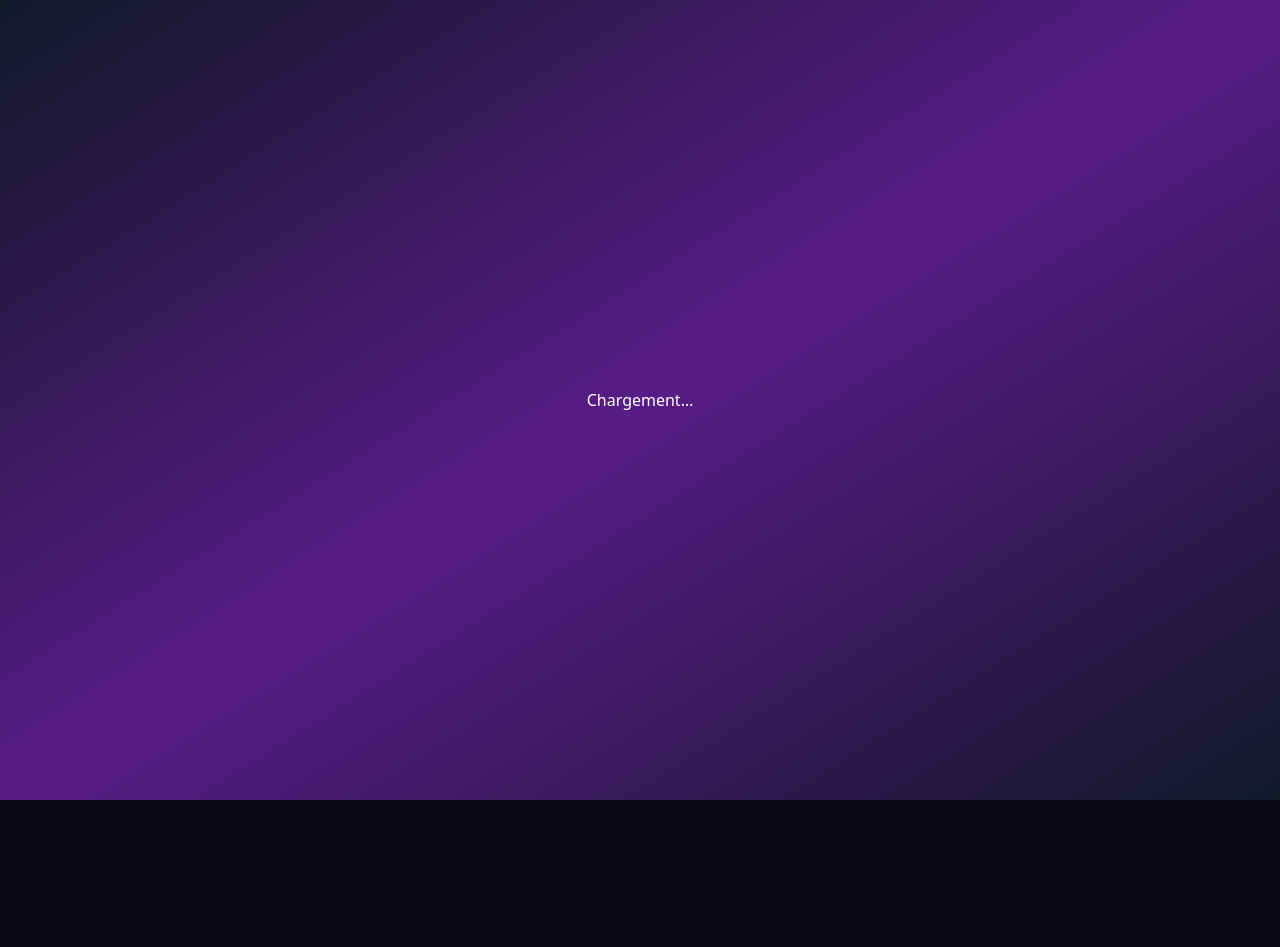
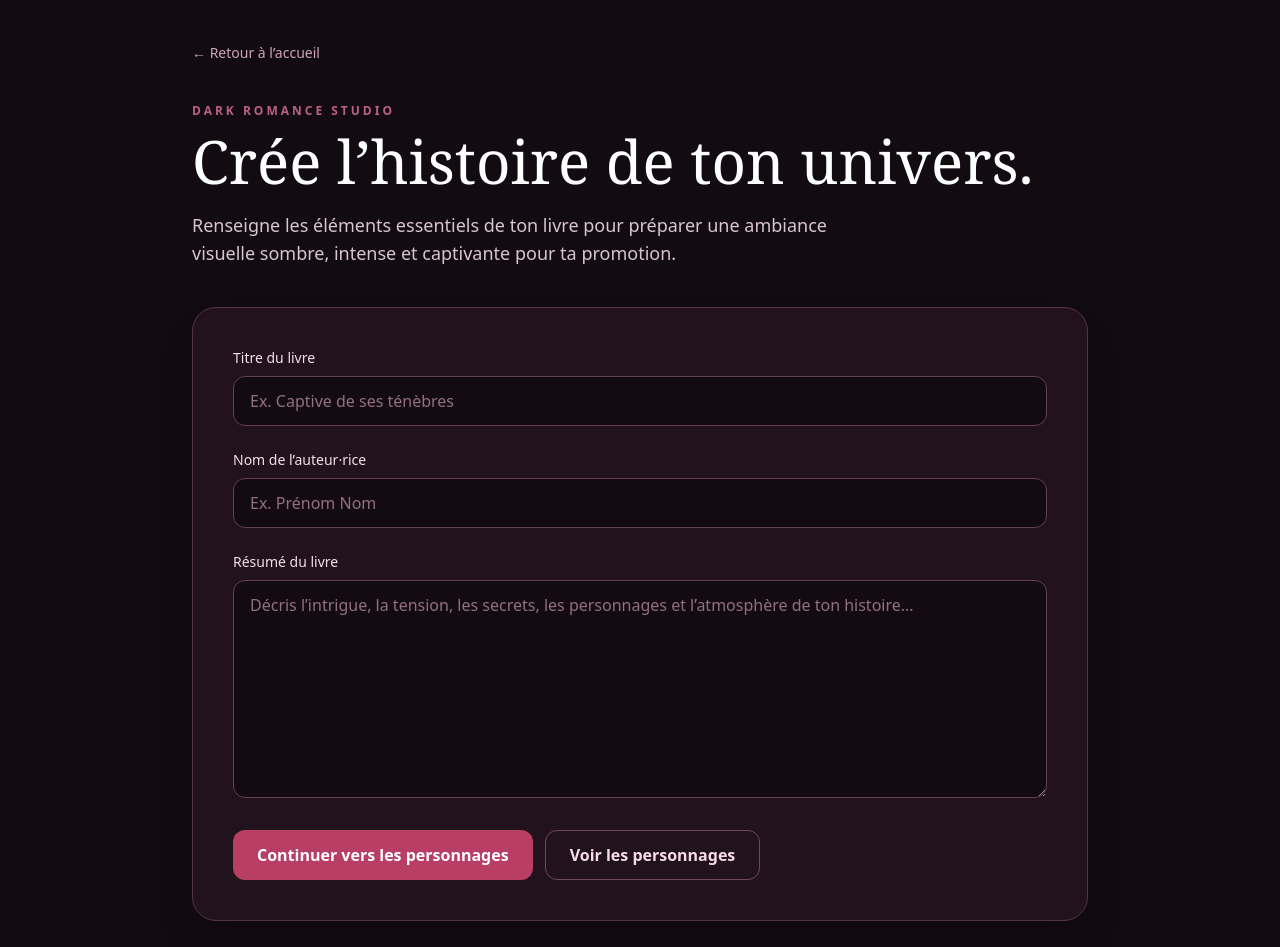
Before and after one commit to picxsee/dark-romance-promo, a Next.js app: page /generate in a window 1280 px wide. Before the commit this address had no page. Shown: the top 947 px of the page. Before the commit the page ends 800 px from the top, so only its background shows below. Built offline with nearby package versions, Linux system fonts and the light colour scheme.

Commit message:
Update page.tsx
Fix story page build

```diff
--- a/app/generate/page.tsx
+++ b/app/generate/page.tsx
@@ -1,252 +1,102 @@
 "use client";
 
-import { useState, useEffect } from "react";
-import { useSearchParams, useRouter } from "next/navigation";
+import { useState } from "react";
 import Link from "next/link";
 
-type Project = {
-  id: string;
-  title: string;
-  summary: string;
-  genre: string;
-  vibe: string;
-  instructions: string;
-  characters: Character[];
-  posters: Poster[];
-  videos: Video[];
-  currentStep: "summary" | "characters" | "poster" | "video";
-  createdAt: number;
-  updatedAt: number;
-};
-
-type Character = {
-  id: string;
-  name: string;
-  description?: string;
-  imageUrl?: string;
-  role?: "hero" | "heroine" | "villain" | "side";
-};
-
-type Poster = {
-  id: string;
-  characterIds: string[];
-  description: string;
-  imageUrl: string;
-  createdAt: number;
-};
-
-type Video = {
-  id: string;
-  characterId: string;
-  prompt: string;
-  videoUrl?: string;
-  createdAt: number;
-};
-
-const STORAGE_KEY = "dark_romance_projects_v1";
-
-function loadProjects(): Project[] {
-  if (typeof window === "undefined") return [];
-  const raw = localStorage.getItem(STORAGE_KEY);
-  if (!raw) return [];
-  try {
-    return JSON.parse(raw) as Project[];
-  } catch {
-    return [];
-  }
-}
-
-function saveProjects(projects: Project[]) {
-  if (typeof window === "undefined") return;
-  localStorage.setItem(STORAGE_KEY, JSON.stringify(projects));
-}
-
-function updateProject(projects: Project[], updated: Project): Project[] {
-  const idx = projects.findIndex((p) => p.id === updated.id);
-  if (idx === -1) return [updated, ...projects];
-  const copy = [...projects];
-  copy[idx] = { ...updated, updatedAt: Date.now() };
-  return copy;
-}
-
 export default function GeneratePage() {
-  const searchParams = useSearchParams();
-  const router = useRouter();
-
-  const projectId = searchParams.get("projectId");
-
-  const [project, setProject] = useState<Project | null>(null);
-  const [loading, setLoading] = useState(true);
-
   const [title, setTitle] = useState("");
   const [summary, setSummary] = useState("");
-  const [genre, setGenre] = useState("");
-  const [vibe, setVibe] = useState("");
-  const [instructions, setInstructions] = useState("");
-
-  useEffect(() => {
-    const list = loadProjects();
-    let p: Project | undefined;
-    if (projectId) {
-      p = list.find((x) => x.id === projectId);
-    } else {
-      // s’il n’y a pas de projectId, on prend le dernier projet
-      p = list[0];
-    }
-
-    if (!p) {
-      // aucun projet : on crée un projet vide et on redirige
-      const newP: Project = {
-        id: crypto.randomUUID(),
-        title: "",
-        summary: "",
-        genre: "",
-        vibe: "",
-        instructions: "",
-        characters: [],
-        posters: [],
-        videos: [],
-        currentStep: "summary",
-        createdAt: Date.now(),
-        updatedAt: Date.now(),
-      };
-      const updated = updateProject(list, newP);
-      saveProjects(updated);
-      router.replace(`/generate?projectId=${newP.id}`);
-      return;
-    }
-
-    setProject(p);
-    setTitle(p.title);
-    setSummary(p.summary);
-    setGenre(p.genre);
-    setVibe(p.vibe);
-    setInstructions(p.instructions);
-    setLoading(false);
-  }, [projectId, router]);
-
-  const saveHistory = () => {
-    if (!project) return;
-    const updated: Project = {
-      ...project,
-      title,
-      summary,
-      genre,
-      vibe,
-      instructions,
-      currentStep: "summary",
-    };
-    const list = loadProjects();
-    const newList = updateProject(list, updated);
-    saveProjects(newList);
-    setProject(updated);
-  };
-
-  useEffect(() => {
-    if (!project) return;
-    const timeout = setTimeout(() => {
-      saveHistory();
-    }, 800);
-    return () => clearTimeout(timeout);
-    // eslint-disable-next-line react-hooks/exhaustive-deps
-  }, [title, summary, genre, vibe, instructions]);
-
-  const goToCharacters = () => {
-    if (!project) return;
-    router.push(`/characters?projectId=${project.id}`);
-  };
-
-  if (loading || !project) {
-    return (
-      <div className="min-h-screen bg-gradient-to-br from-gray-900 via-purple-900 to-gray-900 text-white flex items-center justify-center">
-        <p>Chargement…</p>
-      </div>
-    );
-  }
+  const [author, setAuthor] = useState("");
 
   return (
-    <div className="min-h-screen bg-gradient-to-br from-gray-900 via-purple-900 to-gray-900 text-white">
-      <div className="max-w-3xl mx-auto px-6 py-10">
-        <div className="flex items-center justify-between mb-6">
-          <h1 className="text-3xl font-bold">Histoire</h1>
-          <Link
-            href="/"
-            className="text-sm text-gray-300 hover:text-white underline"
-          >
-            ← Accueil
-          </Link>
-        </div>
+    <main className="min-h-screen bg-[#120b12] px-5 py-10 text-[#f8edf3] md:px-10">
+      <div className="mx-auto max-w-4xl">
+        <Link
+          href="/"
+          className="mb-10 inline-flex items-center gap-2 text-sm text-[#cfa5b9] transition hover:text-white"
+        >
+          ← Retour à l’accueil
+        </Link>
 
-        <div className="mb-6 text-xs text-gray-400">
-          Projet: {project.title || "Sans titre"} • Enregistré automatiquement
-        </div>
+        <header className="mb-10">
+          <p className="mb-3 text-xs font-semibold uppercase tracking-[0.25em] text-[#bc617f]">
+            Dark Romance Studio
+          </p>
 
-        <div className="space-y-4">
-          <div>
-            <label className="block text-sm mb-1">Titre du livre</label>
-            <input
-              value={title}
-              onChange={(e) => setTitle(e.target.value)}
-              className="w-full rounded bg-gray-800 border border-gray-700 px-3 py-2 text-white"
-              placeholder="Ex: Les Ombres du Désir"
-            />
-          </div>
+          <h1 className="font-serif text-4xl text-white md:text-6xl">
+            Crée l’histoire de ton univers.
+          </h1>
 
-          <div>
-            <label className="block text-sm mb-1">Résumé</label>
-            <textarea
-              value={summary}
-              onChange={(e) => setSummary(e.target.value)}
-              rows={5}
-              className="w-full rounded bg-gray-800 border border-gray-700 px-3 py-2 text-white"
-              placeholder="Décris ton histoire en quelques phrases…"
-            />
-          </div>
+          <p className="mt-5 max-w-2xl text-base leading-7 text-[#d9c5cf] md:text-lg">
+            Renseigne les éléments essentiels de ton livre pour préparer une
+            ambiance visuelle sombre, intense et captivante pour ta promotion.
+          </p>
+        </header>
 
-          <div className="grid grid-cols-2 gap-4">
-            <div>
-              <label className="block text-sm mb-1">Genre</label>
+        <section className="rounded-3xl border border-[#553243] bg-[#21121d] p-6 shadow-2xl shadow-black/20 md:p-10">
+          <div className="grid gap-6">
+            <label className="grid gap-2">
+              <span className="text-sm font-medium text-[#f5dfe8]">
+                Titre du livre
+              </span>
               <input
-                value={genre}
-                onChange={(e) => setGenre(e.target.value)}
-                className="w-full rounded bg-gray-800 border border-gray-700 px-3 py-2 text-white"
-                placeholder="Ex: Dark Romance, Mafia, Paranormal…"
+                type="text"
+                value={title}
+                onChange={(event) => setTitle(event.target.value)}
+                placeholder="Ex. Captive de ses ténèbres"
+                className="w-full rounded-xl border border-[#654052] bg-[#140b12] px-4 py-3 text-white outline-none placeholder:text-[#92717f] focus:border-[#d4678b]"
               />
-            </div>
-            <div>
-              <label className="block text-sm mb-1">Ambiance</label>
+            </label>
+
+            <label className="grid gap-2">
+              <span className="text-sm font-medium text-[#f5dfe8]">
+                Nom de l’auteur·rice
+              </span>
               <input
-                value={vibe}
-                onChange={(e) => setVibe(e.target.value)}
-                className="w-full rounded bg-gray-800 border border-gray-700 px-3 py-2 text-white"
-                placeholder="Ex: Sombre, sensuel, toxique…"
+                type="text"
+                value={author}
+                onChange={(event) => setAuthor(event.target.value)}
+                placeholder="Ex. Prénom Nom"
+                className="w-full rounded-xl border border-[#654052] bg-[#140b12] px-4 py-3 text-white outline-none placeholder:text-[#92717f] focus:border-[#d4678b]"
               />
+            </label>
+
+            <label className="grid gap-2">
+              <span className="text-sm font-medium text-[#f5dfe8]">
+                Résumé du livre
+              </span>
+              <textarea
+                value={summary}
+                onChange={(event) => setSummary(event.target.value)}
+                placeholder="Décris l’intrigue, la tension, les secrets, les personnages et l’atmosphère de ton histoire..."
+                rows={8}
+                className="w-full resize-y rounded-xl border border-[#654052] bg-[#140b12] px-4 py-3 text-white outline-none placeholder:text-[#92717f] focus:border-[#d4678b]"
+              />
+            </label>
+
+            <div className="mt-2 flex flex-wrap gap-3">
+              <button
+                type="button"
+                className="rounded-xl bg-[#b83e66] px-6 py-3 font-semibold text-white transition hover:bg-[#d54d79]"
+              >
+                Continuer vers les personnages
+              </button>
+
+              <Link
+                href="/characters"
+                className="rounded-xl border border-[#75465b] px-6 py-3 font-semibold text-[#f7dce6] transition hover:bg-[#321825]"
+              >
+                Voir les personnages
+              </Link>
             </div>
           </div>
+        </section>
 
-          <div>
-            <label className="block text-sm mb-1">
-              Consignes pour les visuels
-            </label>
-            <textarea
-              value={instructions}
-              onChange={(e) => setInstructions(e.target.value)}
-              rows={3}
-              className="w-full rounded bg-gray-800 border border-gray-700 px-3 py-2 text-white"
-              placeholder="Ex: style cinématique, couleurs froides, plans serrés…"
-            />
-          </div>
-        </div>
-
-        <div className="mt-8 flex gap-3">
-          <button
-            onClick={goToCharacters}
-            className="px-4 py-2 rounded bg-purple-700 hover:bg-purple-600"
-          >
-            Continuer → Personnages
-          </button>
-        </div>
+        <p className="mt-6 text-sm text-[#a98494]">
+          Titre : {title || "non renseigné"} · Auteur·rice :{" "}
+          {author || "non renseigné"}
+        </p>
       </div>
-    </div>
+    </main>
   );
 }
```
